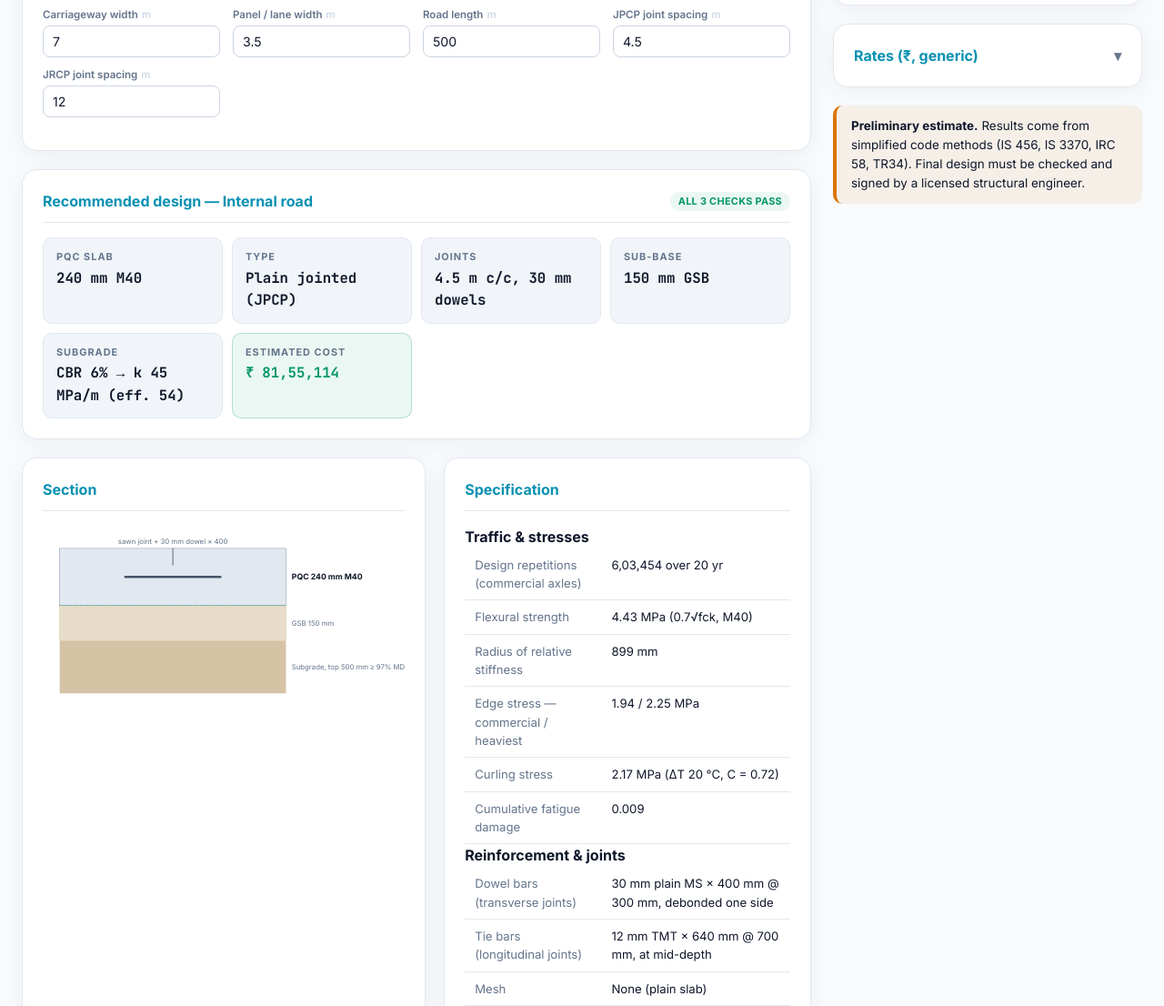
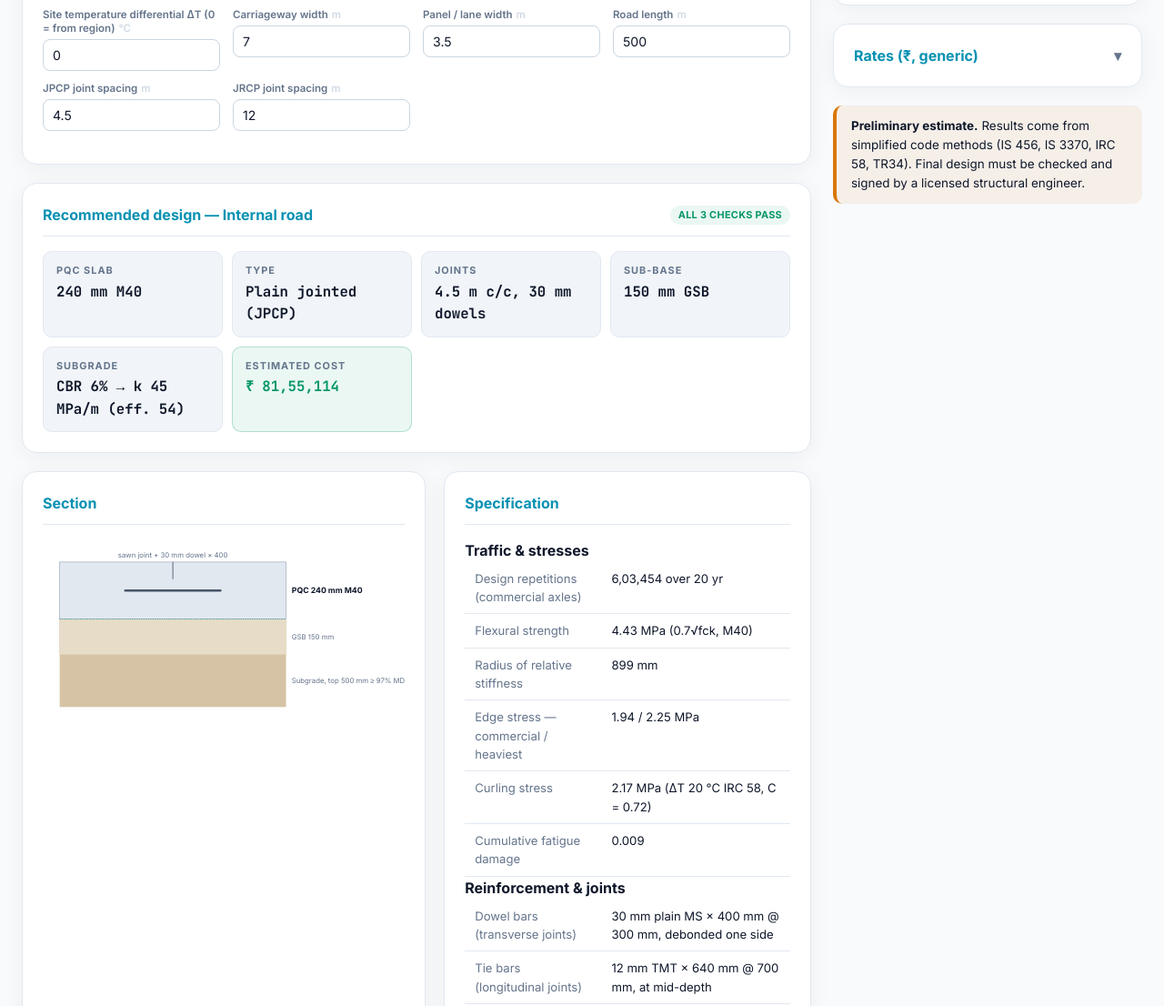
Before and after one commit to rahulbhargavain/shed-designer, a plain HTML site: page rcc-estimator.html in a window 1280 px wide. Shown: the part 657-1763 px from the top of the page at 91% size. Drawn offline with Linux system fonts and the light colour scheme.

Commit message:
Add hilly climate region and site ΔT override for road design
IRC 58's temperature-differential table excludes hilly regions (e.g.
Bhimtal / Nainital). Adds a "Hilly regions" option that uses north-zone
values as a proxy with a warning, plus a site ΔT input that overrides
the table for any region.

Co-Authored-By: Claude Opus 5.5 <noreply@anthropic.com>
Claude-Session: https://claude.ai/code/session_01WuHVMj8t1tn8EJhGis9iwG

```diff
--- a/rcc-engine.js
+++ b/rcc-engine.js
@@ -632,7 +632,9 @@
   ];
   // IRC 58 temperature differential (°C) by region for h = 150/200/250/300 mm
   const REGIONS = {
-    north: { label: 'Punjab, UP, Haryana, Rajasthan, Gujarat, N. MP', dt: [12.5, 13.1, 14.3, 15.8] },
+    north: { label: 'Punjab, UP, Uttarakhand (plains), Haryana, Rajasthan, Gujarat, N. MP', dt: [12.5, 13.1, 14.3, 15.8] },
+    // IRC 58 excludes hilly regions from its table; north-zone values are a starting point only
+    hilly: { label: 'Hilly regions — Uttarakhand / HP hills (e.g. Bhimtal, Nainital)', dt: [12.5, 13.1, 14.3, 15.8], hilly: true },
     east: { label: 'Bihar, Jharkhand, WB, Assam, E. Odisha', dt: [15.6, 16.4, 16.6, 16.8] },
     central: { label: 'Maharashtra, Karnataka, S. MP, Chhattisgarh, AP, Telangana, W. Odisha', dt: [17.3, 19.0, 20.3, 21.0] },
     south: { label: 'Kerala, S. Tamil Nadu', dt: [15.0, 16.4, 17.6, 18.1] },
@@ -699,7 +701,7 @@
         cfd += Number.isFinite(N) ? g.reps / N : 0;
         return { ...g, P, a, se, sc: cornerStress(P, h, l, a), N };
       });
-      const dT = interp(DT_H, dtTable, h);
+      const dT = inp.dtOverride > 0 ? inp.dtOverride : interp(DT_H, dtTable, h);
       const C = bradburyC(inp.jointSpacing * 1000 / l);
       const st = C * E * alpha * dT / 2;
       const heavy = rows[1];
@@ -763,6 +765,7 @@
     rows.push(boqRow('Sawn joints + sealant', area * (1 / b.joint + longJ), 'm', R.sawcut));
     const boq = finishBoq(rows);
     const warnings = [];
+    if (REGIONS[inp.region].hilly && !(inp.dtOverride > 0)) warnings.push('IRC 58 gives no temperature differential for hilly regions; north-zone values (12.5–15.8 °C) are used. Enter a site ΔT if you have slab top–bottom temperature data, and check frost / freeze–thaw exposure for the concrete.');
     if (inp.cbr < 4 && !(inp.kOverride > 0)) warnings.push(`Subgrade CBR ${inp.cbr}% is weak: replace the top 500 mm with selected soil of CBR ≥ 8% and re-run with CBR 8.`);
     const bestJ = designs.find(d => d.type === 'JPCP'), bestR = designs.find(d => d.type === 'JRCP');
     return {
@@ -781,7 +784,7 @@
           ['Flexural strength', `${round(b.MR, 2)} MPa (0.7√fck, ${b.grade})`],
           ['Radius of relative stiffness', `${round(b.l, 0)} mm`],
           ['Edge stress — commercial / heaviest', `${round(b.rows[0].se, 2)} / ${round(b.rows[1].se, 2)} MPa`],
-          ['Curling stress', `${round(b.st, 2)} MPa (ΔT ${round(b.dT, 1)} °C, C = ${round(b.C, 2)})`],
+          ['Curling stress', `${round(b.st, 2)} MPa (ΔT ${round(b.dT, 1)} °C ${inp.dtOverride > 0 ? 'user-entered' : REGIONS[inp.region].hilly ? 'north-zone proxy' : 'IRC 58'}, C = ${round(b.C, 2)})`],
           ['Cumulative fatigue damage', `${round(b.cfd, 3)}`],
         ] },
         { title: 'Reinforcement & joints', rows: [
--- a/rcc-estimator.html
+++ b/rcc-estimator.html
@@ -244,6 +244,7 @@
           N('cbr', 'Subgrade soaked CBR', 6, { unit: '%', step: 0.5 }),
           N('kOverride', 'k from plate-load test (0 = from CBR)', 0, { unit: 'MPa/m', step: 5 }),
           S('region', 'Climate region (IRC 58 ΔT)', 'central', opts(RCC.REGIONS), { wide: true }),
+          N('dtOverride', 'Site temperature differential ΔT (0 = from region)', 0, { unit: '°C', step: 0.5 }),
           N('roadWidth', 'Carriageway width', 7, { unit: 'm', step: 0.5 }),
           N('laneWidth', 'Panel / lane width', 3.5, { unit: 'm', step: 0.25 }),
           N('length', 'Road length', 500, { unit: 'm', step: 10 }),
```
Also changed, not shown: rcc-engine.test.js (+9 -0 lines).
